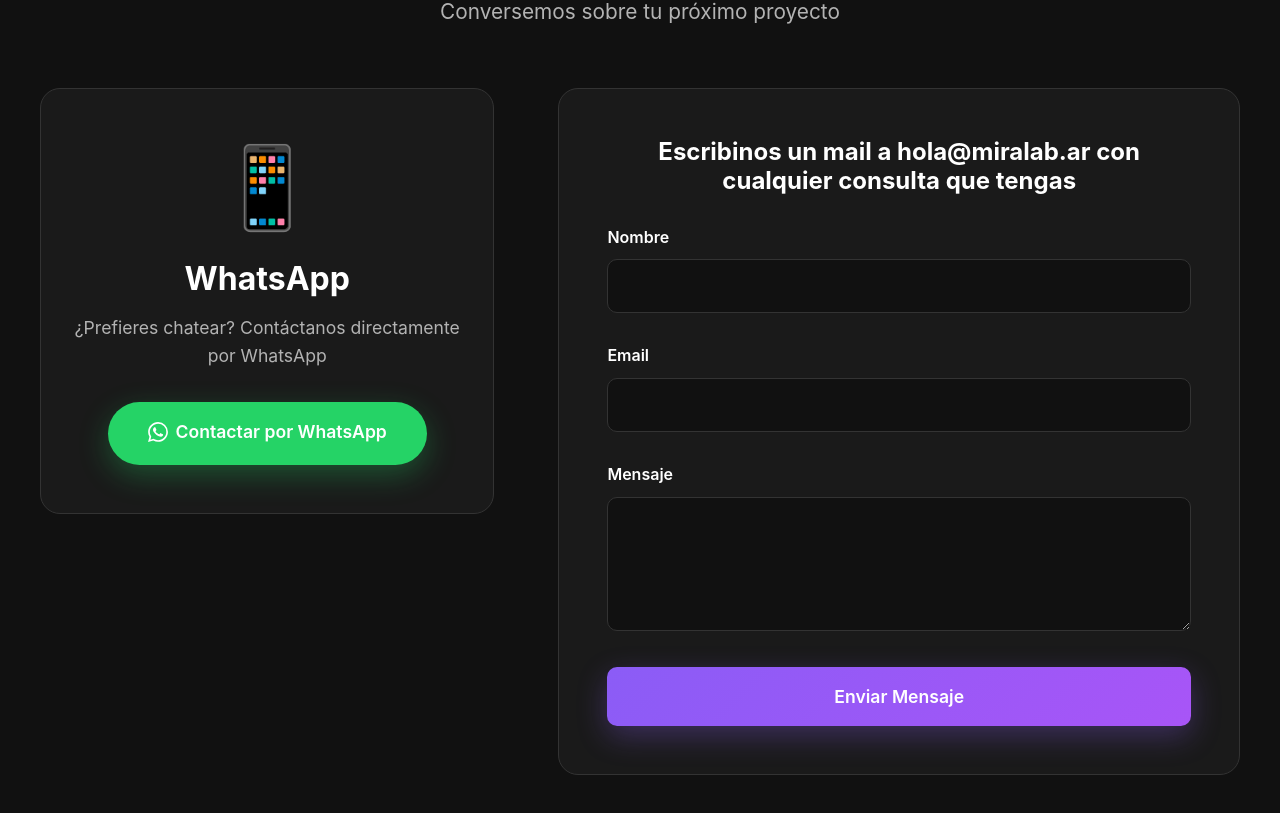
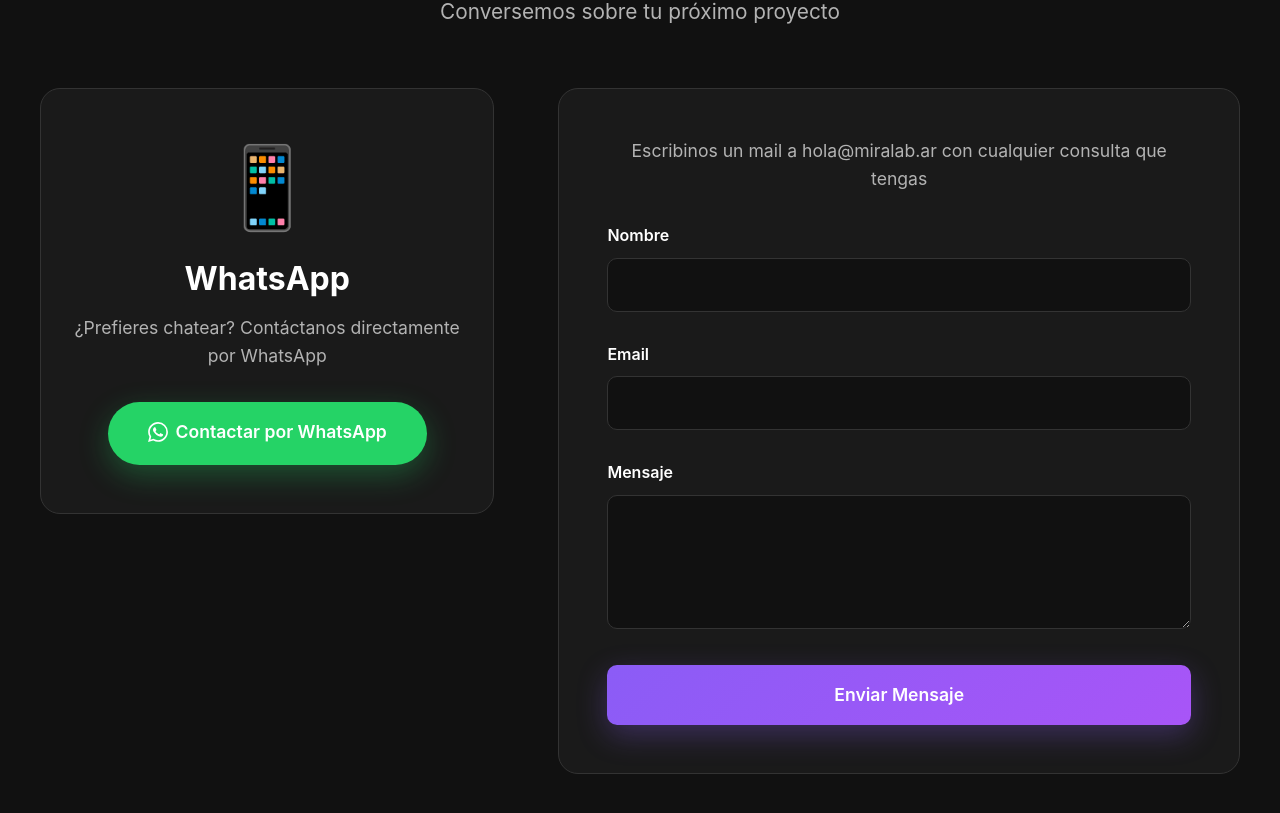
Before and after one commit to octapf/miralab, a Next.js app: page /1 in a window 1280 px wide. Shown: the part 2705-3518 px from the top of the page. Built offline with nearby package versions, Linux system fonts and the light colour scheme; no server answers.

Commit message:
Ajustar estilos del título del formulario de contacto

```diff
--- a/src/components/Contact/Contact.module.scss
+++ b/src/components/Contact/Contact.module.scss
@@ -32,11 +32,12 @@
     border: 1px solid var(--border-color);
 
     .formTitle {
-      font-size: 1.5rem;
-      font-weight: 700;
-      color: var(--text-primary);
+      font-size: 1.1rem;
+      font-weight: 400;
+      color: var(--text-secondary);
       margin-bottom: 2rem;
       text-align: center;
+      line-height: 1.6;
 
       a {
         color: var(--accent-primary);
```
